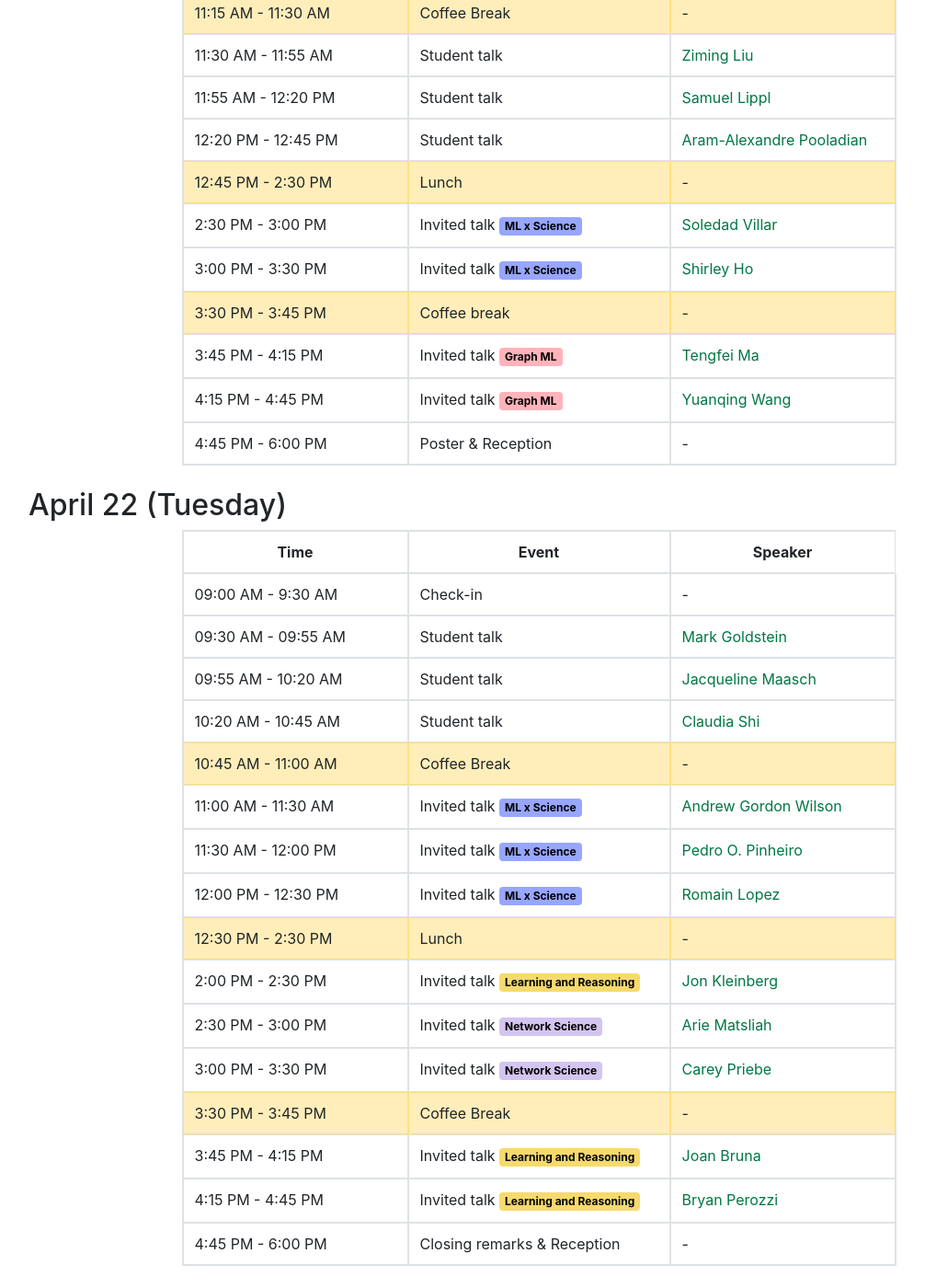
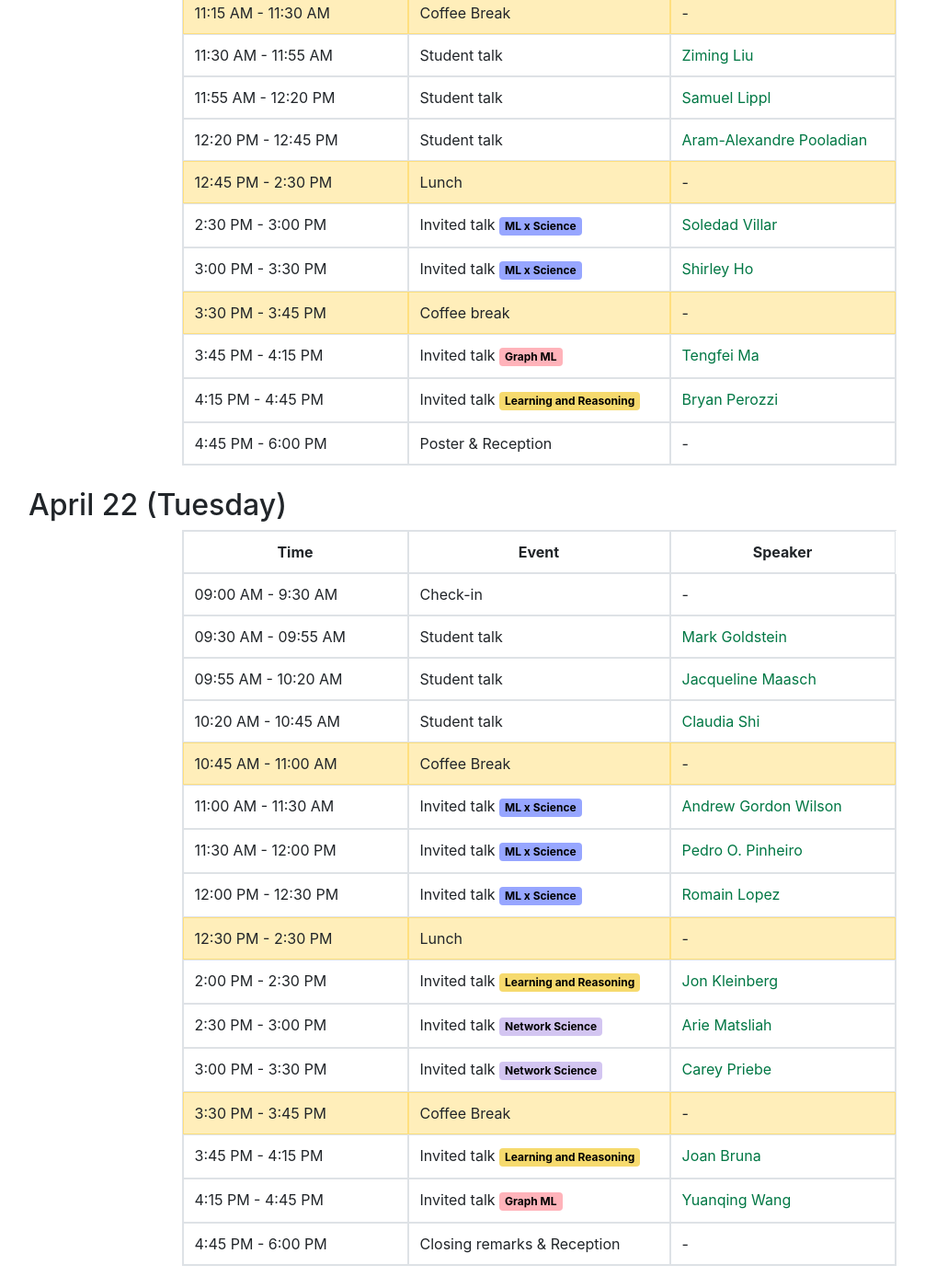
Before and after one commit to log-nyc/log-nyc.github.io, a Jekyll site: the page built from program/index.md, in a window 1280 px wide and 1400 px high, scrolled down 492 px. Shown: the whole window at 92% size, without its empty margins (54-1060 px from the left). Built offline with Jekyll 4.4.1, drawn with Linux system fonts in a browser that asks for light colours; part of the change alters nothing that is shown.

```diff
--- a/_data/program.yml
+++ b/_data/program.yml
@@ -72,8 +72,8 @@ days:
           - time_start: "4:15 PM"
             time_end: "4:45 PM"
             title: "Invited talk"
-            speaker: "Yuanqing Wang"
-            category: "Graph ML"
+            speaker: "Bryan Perozzi"
+            category: "Learning and Reasoning"
           - time_start: "4:45 PM"
             time_end: "6:00 PM"
             title: "Poster & Reception"
@@ -153,8 +153,8 @@ days:
           - time_start: "4:15 PM"
             time_end: "4:45 PM"
             title: "Invited talk"
-            speaker: "Bryan Perozzi"
-            category: "Learning and Reasoning"
+            speaker: "Yuanqing Wang"
+            category: "Graph ML"
           - time_start: "4:45 PM"
             time_end: "6:00 PM"
             title: "Closing remarks & Reception"
```
